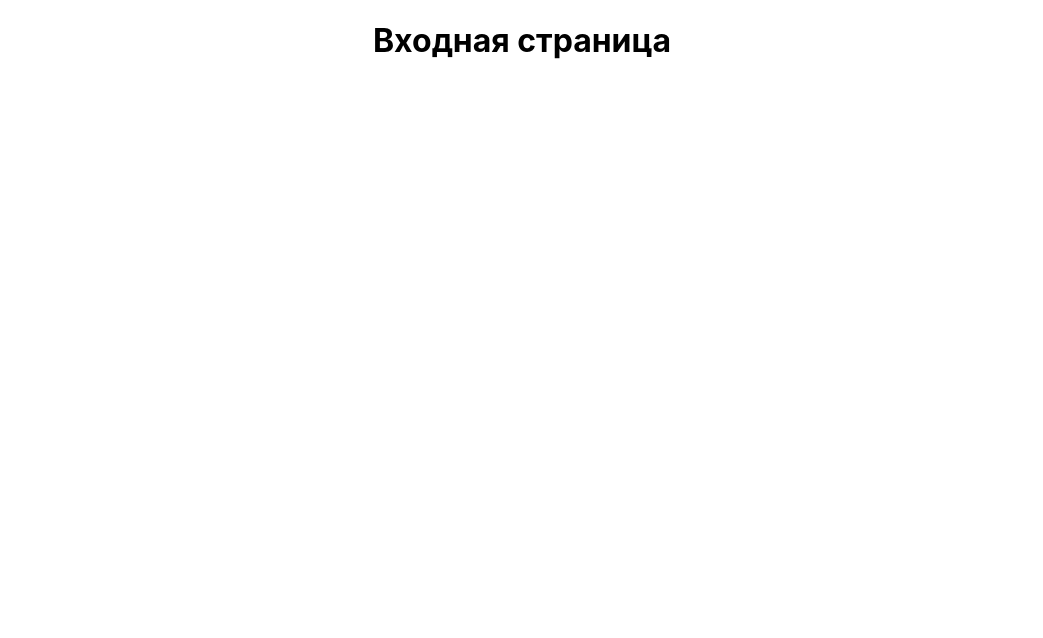
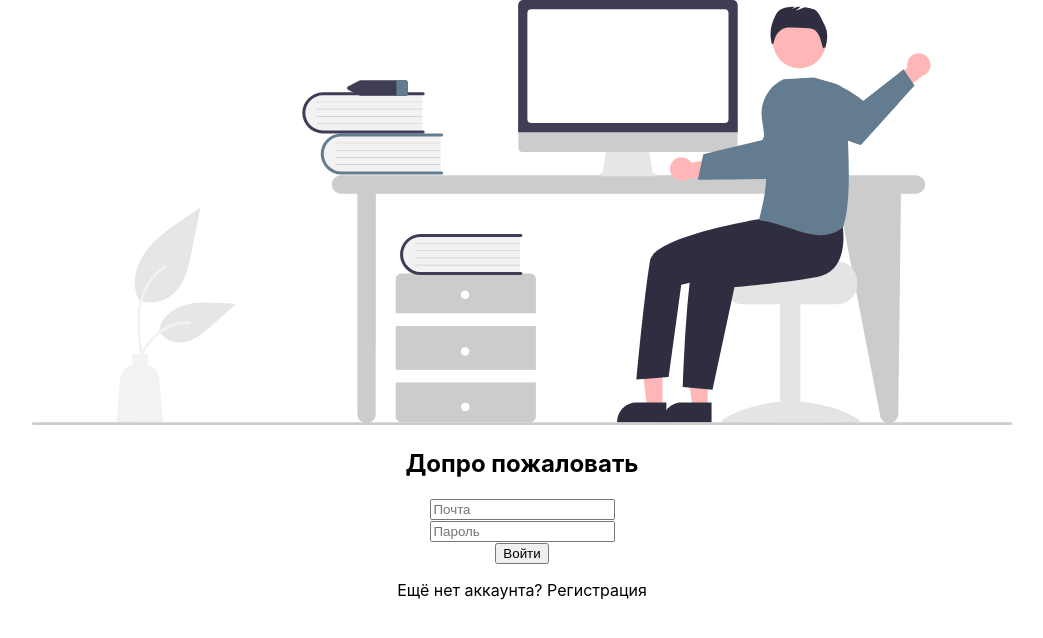
Before and after one commit to ZORRIOOO/realtime-chat-app, a React (Create React App) app in the folder chat-frontend/: page /login in a window 1280 px wide. Shown: the top 638 px of the page, without its empty margins (118-1161 px from the left). Built offline with nearby package versions, Linux system fonts and the light colour scheme.

Commit message:
adding login component to chat

```diff
--- a/chat-frontend/src/components/Auth/Login.js
+++ b/chat-frontend/src/components/Auth/Login.js
@@ -1,8 +1,35 @@
 import React from 'react';
+import loginImage from '../../assets/images/login.svg';
 
 const Login = () => {
     return (
-        <h1>Входная страница</h1>
+        <div id='auth-container'>
+            <div id='auth-card'>
+                <div>
+                    <div id='image-section'>
+                        <img src={loginImage} alt='Login' />
+                    </div>
+
+                    <div id='form-section'>
+                        <h2>Допро пожаловать</h2>
+
+                        <form>
+                            <div className='imput-field'>
+                                <input placeholder='Почта' />
+                            </div>
+
+                            <div className='imput-field'>
+                                <input placeholder='Пароль' />
+                            </div>
+
+                            <button>Войти</button>
+                        </form>
+
+                        <p>Ещё нет аккаунта? Регистрация</p>
+                    </div>
+                </div>
+            </div>
+        </div>
     );
 }
 
```
Also changed, not shown: chat-frontend/src/assets/images/login.svg (added), chat-frontend/src/assets/images/register.svg (added).
